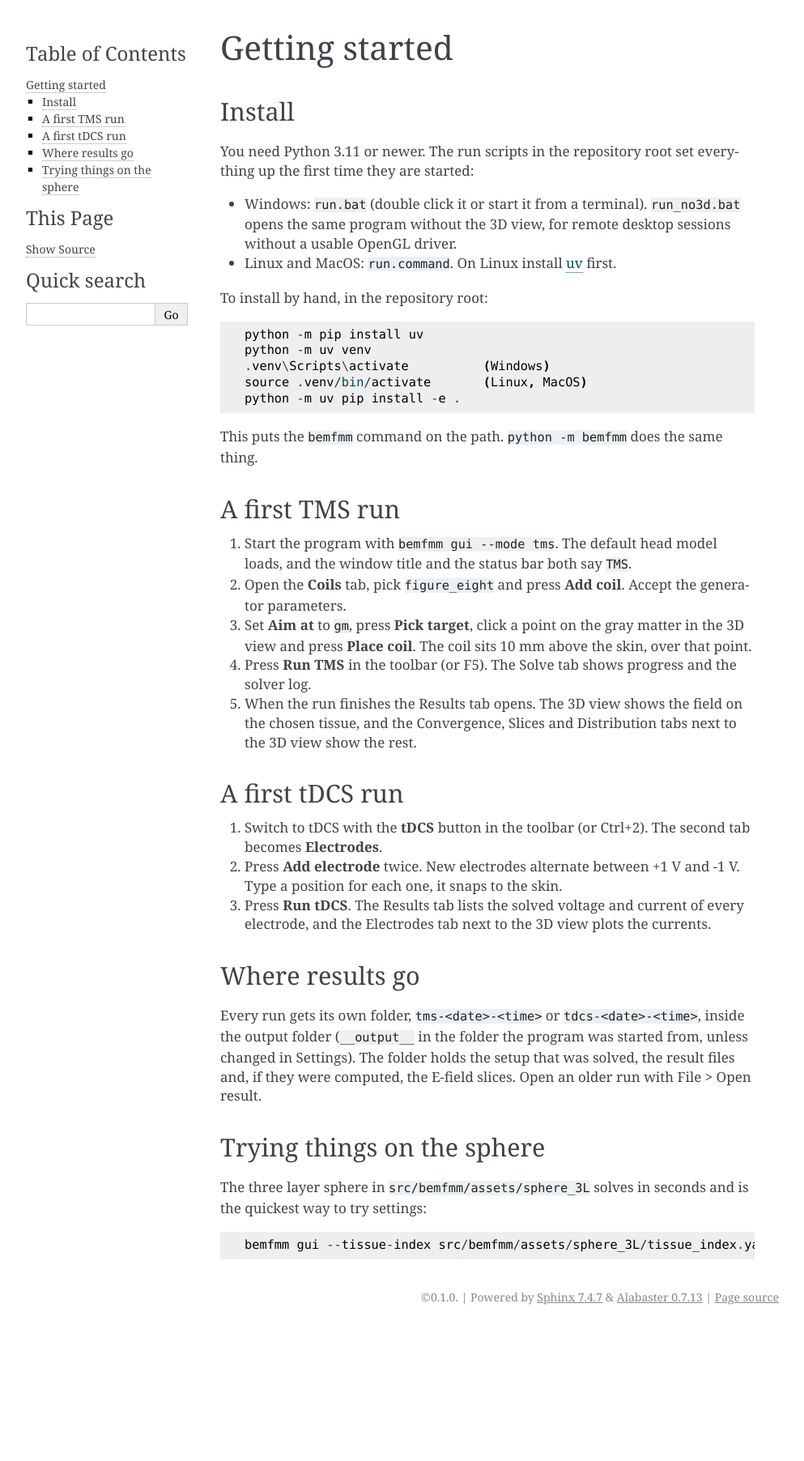
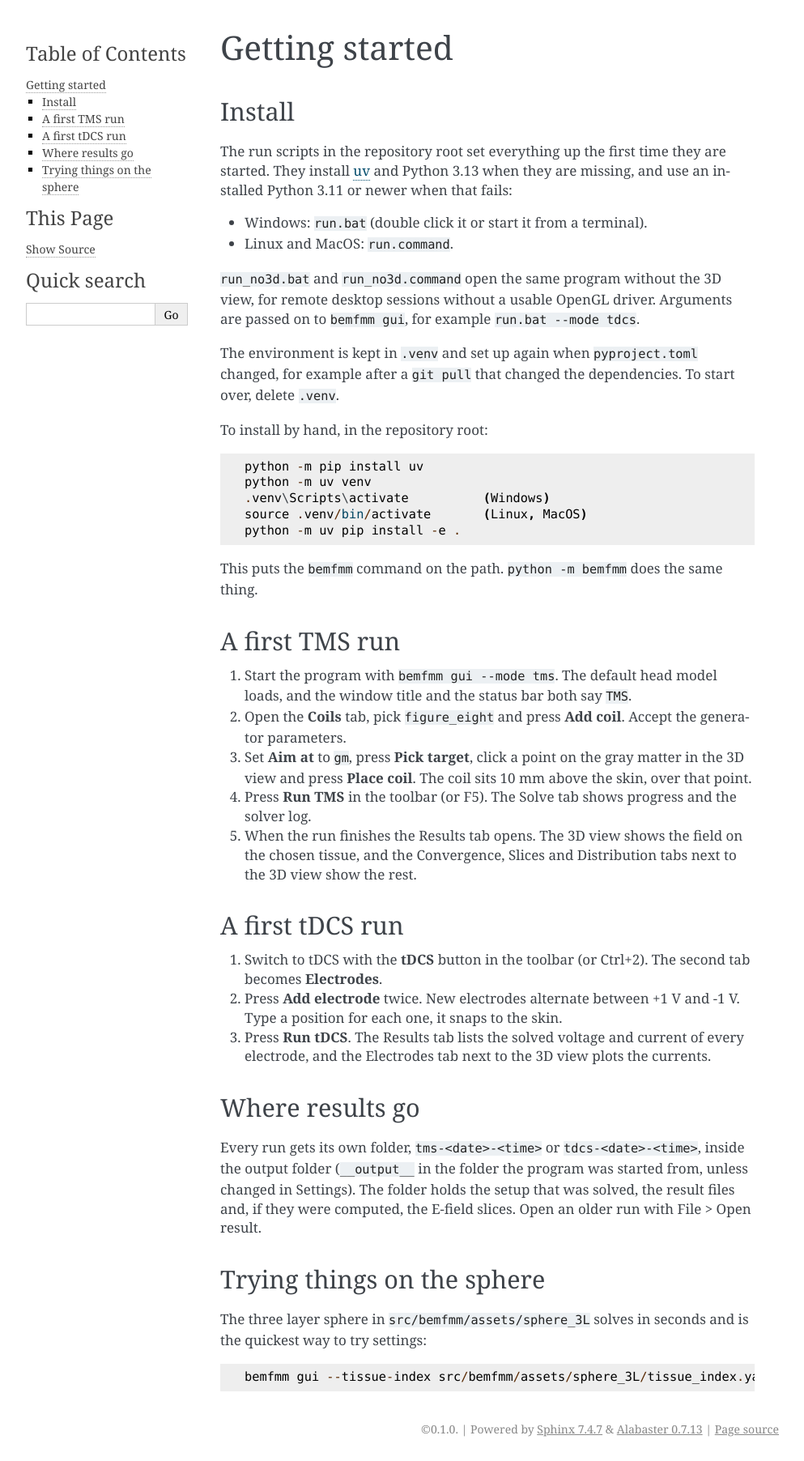
Before and after one commit to BEM-FMM-Team/bem-fmm-python, a Sphinx documentation site: the page built from docs/source/getting_started.rst, in a window 1280 px wide. Shown: the whole page at 81% size, without its empty margins (148-1141 px from the left). Built offline with Sphinx 7.4.7, drawn with Linux system fonts in a browser that asks for light colours; before the commit the page ends 1641 px from its top, so only the background shows below that.

Commit message:
fix: more robust run scripts

```diff
--- a/docs/source/getting_started.rst
+++ b/docs/source/getting_started.rst
@@ -4,14 +4,21 @@ Getting started
 Install
 -------
 
-You need Python 3.11 or newer. The run scripts in the repository root set
-everything up the first time they are started:
+The run scripts in the repository root set everything up the first time they
+are started. They install `uv <https://docs.astral.sh/uv/>`_ and Python 3.13
+when they are missing, and use an installed Python 3.11 or newer when that
+fails:
 
 - Windows: ``run.bat`` (double click it or start it from a terminal).
-  ``run_no3d.bat`` opens the same program without the 3D view, for remote
-  desktop sessions without a usable OpenGL driver.
-- Linux and MacOS: ``run.command``. On Linux install
-  `uv <https://docs.astral.sh/uv/getting-started/installation/>`_ first.
+- Linux and MacOS: ``run.command``.
+
+``run_no3d.bat`` and ``run_no3d.command`` open the same program without the 3D
+view, for remote desktop sessions without a usable OpenGL driver. Arguments
+are passed on to ``bemfmm gui``, for example ``run.bat --mode tdcs``.
+
+The environment is kept in ``.venv`` and set up again when ``pyproject.toml``
+changed, for example after a ``git pull`` that changed the dependencies. To
+start over, delete ``.venv``.
 
 To install by hand, in the repository root::
 
```
Also changed, not shown: README.md (+9 -5 lines), docs/source/changes.rst (+15 -0 lines), 5 other files.
